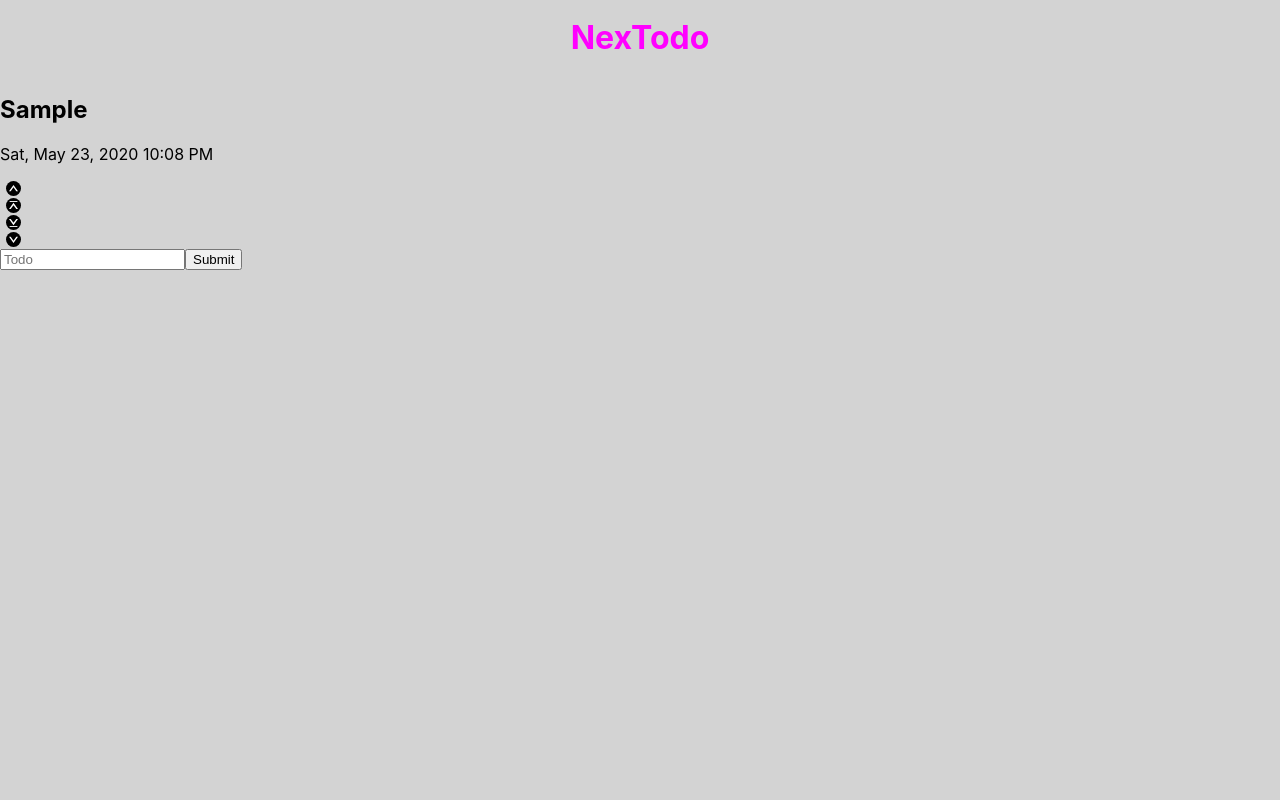
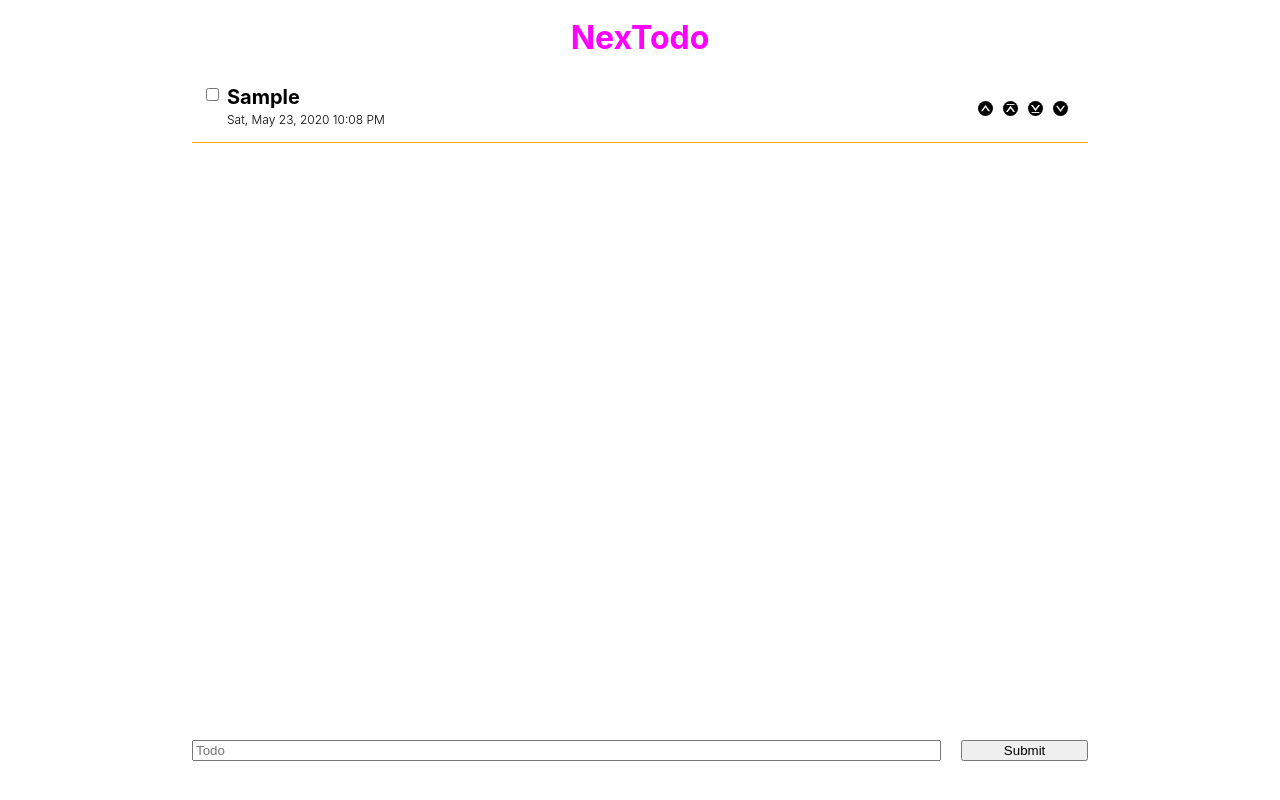
Before and after one commit to Obleo33/nextodo, a React (Create React App) app: page / in a window 1280 px wide. Both pictures are taken after typing "Sample" into the empty fields and a click on the button "Submit". Built offline with nearby package versions, Linux system fonts and the light colour scheme.

Commit message:
Add completed checkbox to todo cards and reorder list

```diff
--- a/package.json
+++ b/package.json
@@ -10,8 +10,8 @@
     "@types/node": "^14.0.5",
     "@types/react": "^16.9.35",
     "@types/react-dom": "^16.9.8",
-    "@types/styled-components": "^5.1.0",
     "moment": "^2.26.0",
+    "normalize.css": "^8.0.1",
     "react": "^16.13.1",
     "react-dom": "^16.13.1",
     "react-scripts": "3.4.1",
@@ -41,6 +41,7 @@
     ]
   },
   "devDependencies": {
+    "@types/styled-components": "^5.1.0",
     "eslint": "^6.8.0",
     "eslint-config-airbnb": "^18.1.0",
     "eslint-plugin-import": "^2.20.2",
--- a/src/App.css
+++ /dev/null
@@ -1,38 +0,0 @@
-.App {
-  text-align: center;
-}
-
-.App-logo {
-  height: 40vmin;
-  pointer-events: none;
-}
-
-@media (prefers-reduced-motion: no-preference) {
-  .App-logo {
-    animation: App-logo-spin infinite 20s linear;
-  }
-}
-
-.App-header {
-  background-color: #282c34;
-  min-height: 100vh;
-  display: flex;
-  flex-direction: column;
-  align-items: center;
-  justify-content: center;
-  font-size: calc(10px + 2vmin);
-  color: white;
-}
-
-.App-link {
-  color: #61dafb;
-}
-
-@keyframes App-logo-spin {
-  from {
-    transform: rotate(0deg);
-  }
-  to {
-    transform: rotate(360deg);
-  }
-}
--- a/src/App.tsx
+++ b/src/App.tsx
@@ -1,5 +1,6 @@
 import React, { useEffect, useReducer } from "react";
 import styled from "styled-components";
+import moment from "moment";
 import { TodoStateContext } from "./TodoStateContext";
 import { TodoDispatchContext } from "./TodoDispatchContext";
 
@@ -8,10 +9,10 @@ import TodoViewer from "./TodoViewer";
 
 const Container = styled.div`
   width: 100%;
-  background: lightgrey;
   height: 100vh;
   display: flex;
   flex-direction: column;
+  align-items: center;
 `;
 const Header = styled.header`
   width: 100%;
@@ -25,13 +26,6 @@ const Title = styled.h1`
   color: fuchsia;
 `;
 
-type Action =
-  | { type: "INIT"; arr: object[] }
-  | { type: "ADD"; todo: Todo }
-  | { type: "COMPLETE"; id: string }
-  | { type: "DELETE"; id: string }
-  | { type: "UPDATE"; todo: Todo };
-
 interface Todo {
   id: string;
   task: string;
@@ -39,36 +33,51 @@ interface Todo {
   date: moment.Moment;
 }
 
-type State = Array<object>;
+type Action =
+  | { type: "INIT"; arr: Todo[] }
+  | { type: "ADD"; todo: Todo }
+  | { type: "COMPLETE"; id: string; isCompleted: boolean }
+  | { type: "DELETE"; id: string }
+  | { type: "UPDATE"; todo: Todo };
+
+type State = Todo[];
 
 function todoReducer(state: State, action: Action) {
-  switch (action.type) {
-    case "INIT":
-      return [...action.arr];
-    case "ADD":
-      return state.concat(action.todo);
-    case "UPDATE":
-      return state;
-    case "COMPLETE":
-      return state;
-    case "DELETE":
-      return state;
-    default:
-      return state;
+  if(action.type === 'INIT'){
+    return [...action.arr];
+  } else if(action.type === 'ADD'){
+    return state.concat(action.todo);
+  }else if(action.type === 'UPDATE'){
+    return state;
+  }else if(action.type === 'COMPLETE'){
+    // Make a copy of current state
+    const updated = [...state]
+    // Find todo in arry
+    const updateIndex = updated.findIndex(todo => todo.id === action.id)
+    // Update completed for slected todo
+    updated[updateIndex].completed = action.isCompleted
+    return updated;
+  }else if(action.type === 'DELETE'){
+    return state;
+  }else {
+    return state
   }
 }
 
 const App: React.FC = () => {
-  const [todos, dispatch] = useReducer(todoReducer, []);
+  const initialTodoArr: Todo[] = []
+  const [todos, dispatch] = useReducer(todoReducer, initialTodoArr);
 
   useEffect(() => {
+    // Check localstorage for todo list
     const arr = window.localStorage.getItem("nextodo");
-    arr
-      ? dispatch({ type: "INIT", arr: JSON.parse(arr) })
-      : window.localStorage.setItem("nextodo", JSON.stringify([]));
+    // If todo list exists dispatch else create empty todo list0
+    arr && dispatch({ type: "INIT", arr: JSON.parse(arr) })
+      // : window.localStorage.setItem("nextodo", JSON.stringify([]));
   }, []);
 
   useEffect(() => {
+    // Update localstorage with todolist whenever the todolist changes
     const update = JSON.stringify(todos);
     window.localStorage.setItem("nextodo", update);
   }, [todos]);
--- a/src/TodoCard.tsx
+++ b/src/TodoCard.tsx
@@ -1,4 +1,4 @@
-import React, { useContext } from "react";
+import React, { useContext, useState, useEffect } from "react";
 import styled from "styled-components";
 import moment from "moment";
 import { TodoDispatchContext } from "./TodoDispatchContext";
@@ -6,13 +6,49 @@ import { ReactComponent as Up } from './assets/up.svg';
 import { ReactComponent as Top } from './assets/top.svg';
 import { ReactComponent as Down } from './assets/down.svg';
 import { ReactComponent as Bottom } from './assets/bottom.svg';
+import { log } from "util";
 
+interface cssProps {
+  isCompleted: boolean;
+}
+const Card = styled.div<cssProps>`
+  background-color: ${(props) =>
+    props.isCompleted && 'lightgrey'};
+  position: relative;
+  display: flex;
+  justify-content: space-between;
+  border-bottom: solid 1px orange;
+  padding: 10px;
+`;
 
-const Card = styled.div``;
-const Header = styled.header``;
-const Title = styled.h2``;
-const Date = styled.p``;
-const Footer = styled.footer``;
+const Header = styled.header`
+  margin-left: 25px;
+`;
+
+const Completed = styled.input`
+  position: absolute;
+  top: 10;
+  left: 10;
+`
+
+const Title = styled.h2<cssProps>`
+  color: ${props => props.isCompleted && 'white'};
+  font-size: 20px;
+  font-weight: 700;
+  margin: 0 5px 3px 0;
+`;
+
+const Date = styled.p`
+  font-size: 12px;
+  font-weight: 300;
+  margin: 0;
+  margin-bottom: 5px;
+`;
+
+const Footer = styled.footer`
+  display: flex;
+`;
+
 const SortContainer = styled.div``;
 
 const UpIcon = styled(Up)`
@@ -33,13 +69,15 @@ const DownIcon = styled(Down)`
 `
 
 const Button = styled.button`
-border: none;
-background: none;
+  border: none;
+  background: none;
   text-decoration: none;
   cursor: pointer;
   display: flex;
   justify-content: center;
   align-items: center;
+  padding: 0;
+  margin-right: 10px;
 `
 
 interface Props {
@@ -52,9 +90,13 @@ interface Props {
 }
 
 const TodoCard = ({ id, task, completed, date, index, fullArr }: Props) => {
+  const [isCompleted, setIsCompleted] = useState<boolean>(false)
   const dispatch = useContext(TodoDispatchContext);
+  const dispatchArr = [...fullArr]
 
-  const dispatchArr = [...fullArr]
+  useEffect(() => {
+    setIsCompleted(completed)
+  }, [])
 
   const handleUp = () => {
     // Determine new index for todo
@@ -88,12 +130,19 @@ const TodoCard = ({ id, task, completed, date, index, fullArr }: Props) => {
     dispatch({ type: 'INIT', arr: dispatchArr })
   }
 
+  const handleCompleted = (e: React.ChangeEvent<HTMLInputElement>) => {
+    setIsCompleted(e.target.checked)
+    dispatch({type: 'COMPLETE', id, isCompleted: e.target.checked})
+  }
+
   return (
-    <Card>
+    <Card isCompleted={isCompleted}>
       <Header>
-        <Title>{task}</Title>
+        <Title isCompleted={isCompleted}>{task}</Title>
         <Date>{moment(date).format('llll')}</Date>
       </Header>
+      <Completed type="checkbox" checked={isCompleted} onChange={handleCompleted
+      } />
       <Footer>
         <Button onClick={handleUp}><UpIcon /></Button>
         <Button onClick={handleTop}><TopIcon /></Button>
--- a/src/TodoForm.tsx
+++ b/src/TodoForm.tsx
@@ -5,13 +5,29 @@ import moment from "moment";
 
 const shortid = require("shortid");
 
-const Form = styled.form``;
+const FormContainer = styled.div`
+  width: 70%;
+  text-align: center;
+`
 
-const TodoInput = styled.input``;
+const Form = styled.form`
+  width: 100%;
+  display: flex;
+  justify-content: space-between;
+`;
 
-const Submit = styled.button``;
+const TodoInput = styled.input`
+  width: 100%;
+`;
 
-const Error = styled.div``;
+const Submit = styled.button`
+  width: 150px;
+  margin-left: 20px;
+`;
+
+const Error = styled.div`
+  margin-top: 10px;
+`;
 
 interface Props {
   dispatch: () => void;
@@ -19,7 +35,6 @@ interface Props {
 
 const TodoForm = () => {
   const [task, setTask] = useState<string>("");
-  const [title, setTitle] = useState<string>("");
   const [error, setError] = useState<boolean>(false);
 
   const dispatch = useContext(TodoDispatchContext);
@@ -30,9 +45,8 @@ const TodoForm = () => {
       const date = moment();
       dispatch({
         type: "ADD",
-        todo: { id: shortid.generate(), title, task, completed: false, date },
-      });
-      setTitle("");
+        todo: { id: shortid.generate(), task, completed: false, date },
+      })
       setTask("");
       setError(false);
     } else {
@@ -41,6 +55,7 @@ const TodoForm = () => {
   };
 
   return (
+    <FormContainer>
       <Form onSubmit={handleSubmit}>
         <TodoInput
           type="text"
@@ -51,13 +66,13 @@ const TodoForm = () => {
           }
         />
         <Submit type="submit" onClick={handleSubmit}>Submit</Submit>
+      </Form>
       {error && (
         <Error>
-          {" "}
           Please enter a value for todo before submitting
         </Error>
       )}
-    </Form>
+    </FormContainer>
   );
 };
 
--- a/src/TodoStateContext.tsx
+++ b/src/TodoStateContext.tsx
@@ -1,3 +1,13 @@
 import {createContext} from 'react'
+import moment from "moment";
 
-export const TodoStateContext = createContext<object[]>([]);
+interface Todo {
+    id: string;
+    task: string;
+    completed: boolean;
+    date: moment.Moment;
+  }
+
+const initialTodoArr: Todo[] = []
+
+export const TodoStateContext = createContext(initialTodoArr);
--- a/src/TodoViewer.tsx
+++ b/src/TodoViewer.tsx
@@ -4,15 +4,34 @@ import TodoCard from "./TodoCard";
 import moment from "moment";
 import { TodoStateContext } from "./TodoStateContext";
 
-const Viewer = styled.div``;
+const Viewer = styled.div`
+  width: 70%;
+  height: 80%;
+  margin-bottom: 25px;
+  overflow-x: hidden;
+  overflow-y: scroll;
+`;
+
+type Todo = {
+  id: string;
+  task: string;
+  completed: boolean;
+  date: moment.Moment;
+}
 
 const TodoViewer = () => {
   const state = useContext(TodoStateContext);
   const [todoCards, setTodoCards] = useState<object[]>([])
 
   const generateTodoList = () => {
+    const todoArr = [...state]
+    // Sort array with completed tasks at the bottom
+    const sortedArr= todoArr.sort((a, b) =>
+      Number(a.completed)-Number(b.completed)
+    )
+
     // Create array of todo cards
-    return state ? state.map((todo: any, index: number, fullArr: object[]) =>
+    return state ? sortedArr.map((todo: any, index: number, fullArr: object[]) =>
       <TodoCard key={todo.id} {...todo} index={index} fullArr={fullArr} />
     ) : []
   }
```
Also changed, not shown: src/index.css (line endings or trailing spaces), 1 other file (tests, documents, lock files or other folders). Lines whose indentation alone changed are shown as unchanged.
